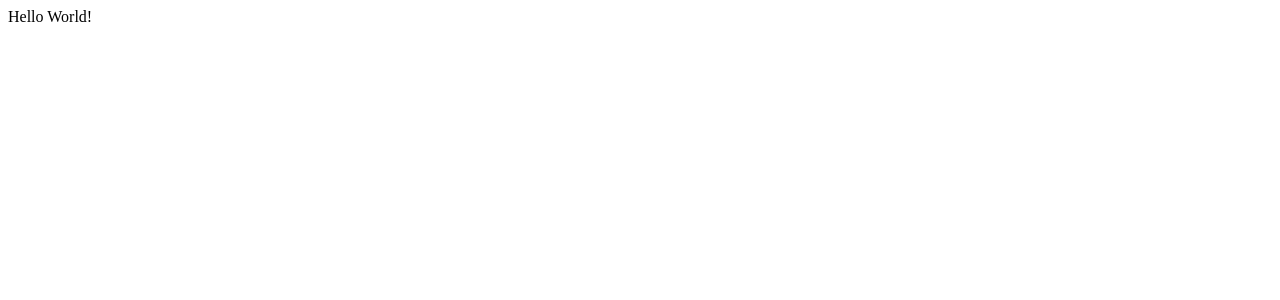
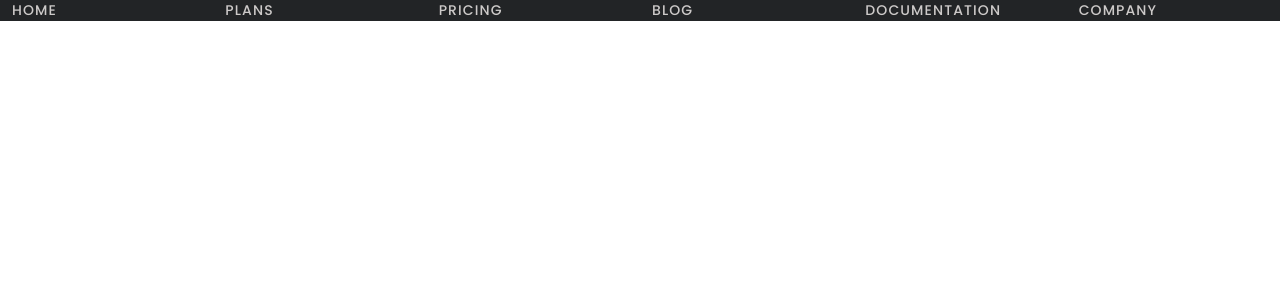
Before and after one commit to mcmlock/visualizer-clone, a React (Create React App) app: page / in a window 1280 px wide. Shown: the top 300 px of the page. Built offline with nearby package versions, Linux system fonts and the light colour scheme.

Commit message:
Added items to the top nav bar

```diff
--- a/package.json
+++ b/package.json
@@ -6,9 +6,11 @@
     "@testing-library/jest-dom": "^5.16.3",
     "@testing-library/react": "^12.1.4",
     "@testing-library/user-event": "^13.5.0",
+    "bootstrap": "^5.1.3",
     "react": "^18.0.0",
     "react-dom": "^18.0.0",
     "react-scripts": "5.0.0",
+    "reactstrap": "^9.0.1",
     "web-vitals": "^2.1.4"
   },
   "scripts": {
--- a/public/index.html
+++ b/public/index.html
@@ -1,12 +1,18 @@
 <!DOCTYPE html>
 <html lang="en">
+
 <head>
   <meta charset="utf-8" />
   <meta name="viewport" content="width=device-width, initial-scale=1" />
+  <link rel="preconnect" href="https://fonts.googleapis.com">
+  <link rel="preconnect" href="https://fonts.gstatic.com" crossorigin>
+  <link href="https://fonts.googleapis.com/css2?family=Poppins:wght@200;300;400;500;600;700&display=swap" rel="stylesheet">
   <title>Visualizer Clone</title>
 </head>
+
 <body>
   <noscript>You need to enable JavaScript to run this app.</noscript>
   <div id="root"></div>
 </body>
+
 </html>
--- /dev/null
+++ b/src/App.css
@@ -0,0 +1,22 @@
+body {
+    background-color: #171616;
+    margin: 0;
+}
+
+.topNavBar {
+    background-color: #222426;
+}
+a:link {
+    text-decoration: none;
+}
+a p {
+    color: #cdcac9;
+    font-family: 'Poppins', sans-serif;
+    font-weight: 500;
+    font-size: 14.0px;
+    letter-spacing: 1.1px;
+    margin: 0;
+}
+a p:hover{
+    color:white;
+}
--- a/src/App.js
+++ b/src/App.js
@@ -1,9 +1,12 @@
 import React from 'react';
+import './App.css';
+import './components/topNavBarComponent';
+import TopNavBar from './components/topNavBarComponent';
 
 const App = () => {
     return (
-        <div>
-            Hello World!
+        <div className='app'>
+            <TopNavBar />
         </div>
     )
 }
--- /dev/null
+++ b/src/components/topNavBarComponent.js
@@ -0,0 +1,32 @@
+import React from 'react';
+import { Container, Row, Col } from 'reactstrap';
+
+const TopNavBar = () => {
+    return (
+        <Container fluid className='topNavBar'>
+            <Row>
+                <Col>
+                    <a href="../index.js"><p>HOME</p></a>
+                </Col>
+                <Col>
+                    <a href="../index.js"><p>PLANS</p></a>
+                </Col>
+                <Col>
+                    <a href="../index.js"><p>PRICING</p></a>
+                </Col>
+                <Col>
+                    <a href="../index.js"><p>BLOG</p></a>
+                </Col>
+                <Col>
+                    <a href="../index.js"><p>DOCUMENTATION</p></a>
+                </Col>
+                <Col>
+                    <a href="../index.js"><p>COMPANY</p></a>
+                </Col>
+            </Row>
+        </Container>
+
+    )
+}
+
+export default TopNavBar;
--- a/src/index.js
+++ b/src/index.js
@@ -1,6 +1,7 @@
 import React from 'react';
 import ReactDOM from 'react-dom';
 import App from './App';
+import 'bootstrap/dist/css/bootstrap.css';
 
 ReactDOM.render(
   <React.StrictMode>
```
Also changed, not shown: public/images/greynoise-logo.png (added), 1 other file (tests, documents, lock files or other folders). Lines whose indentation alone changed are shown as unchanged.
